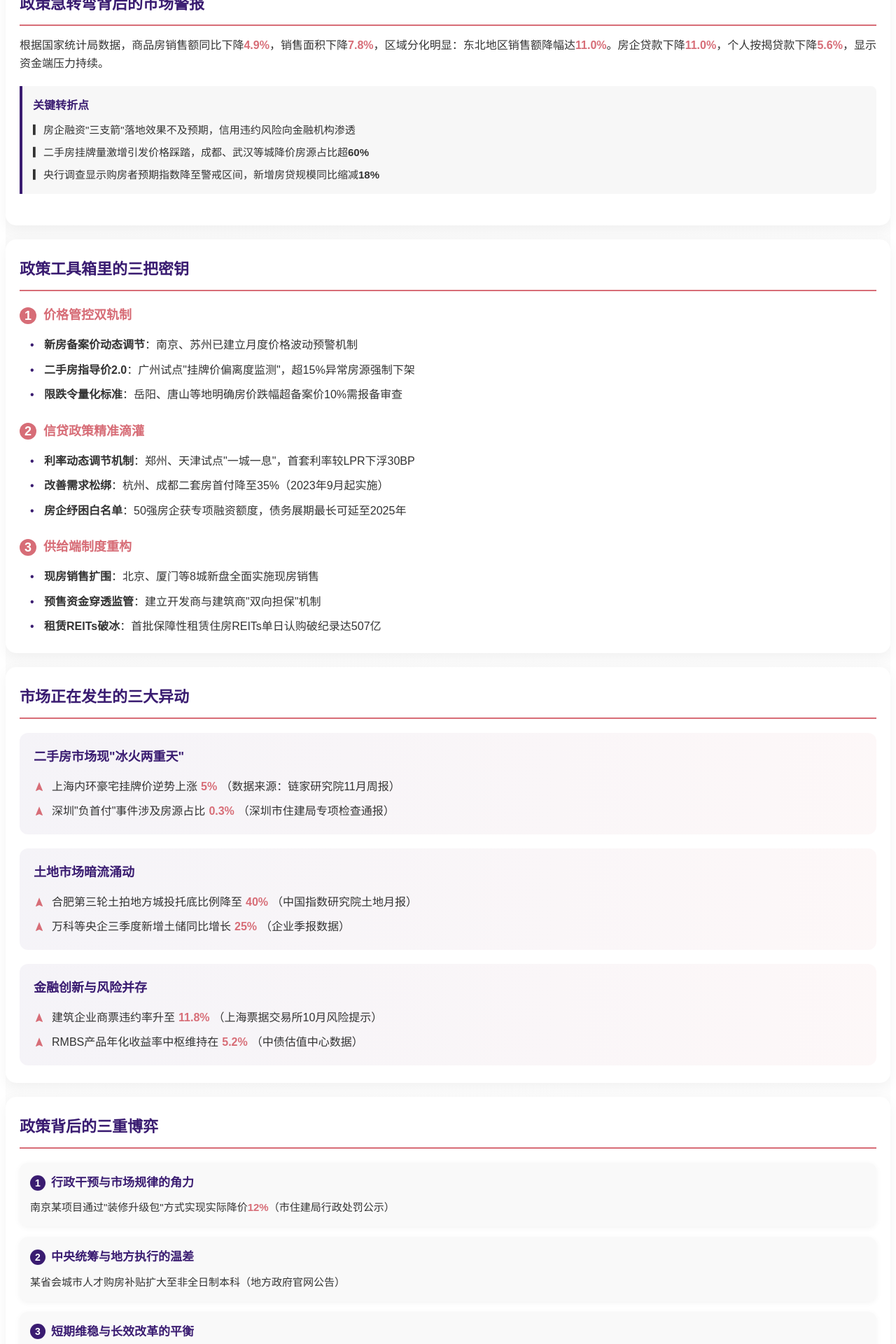
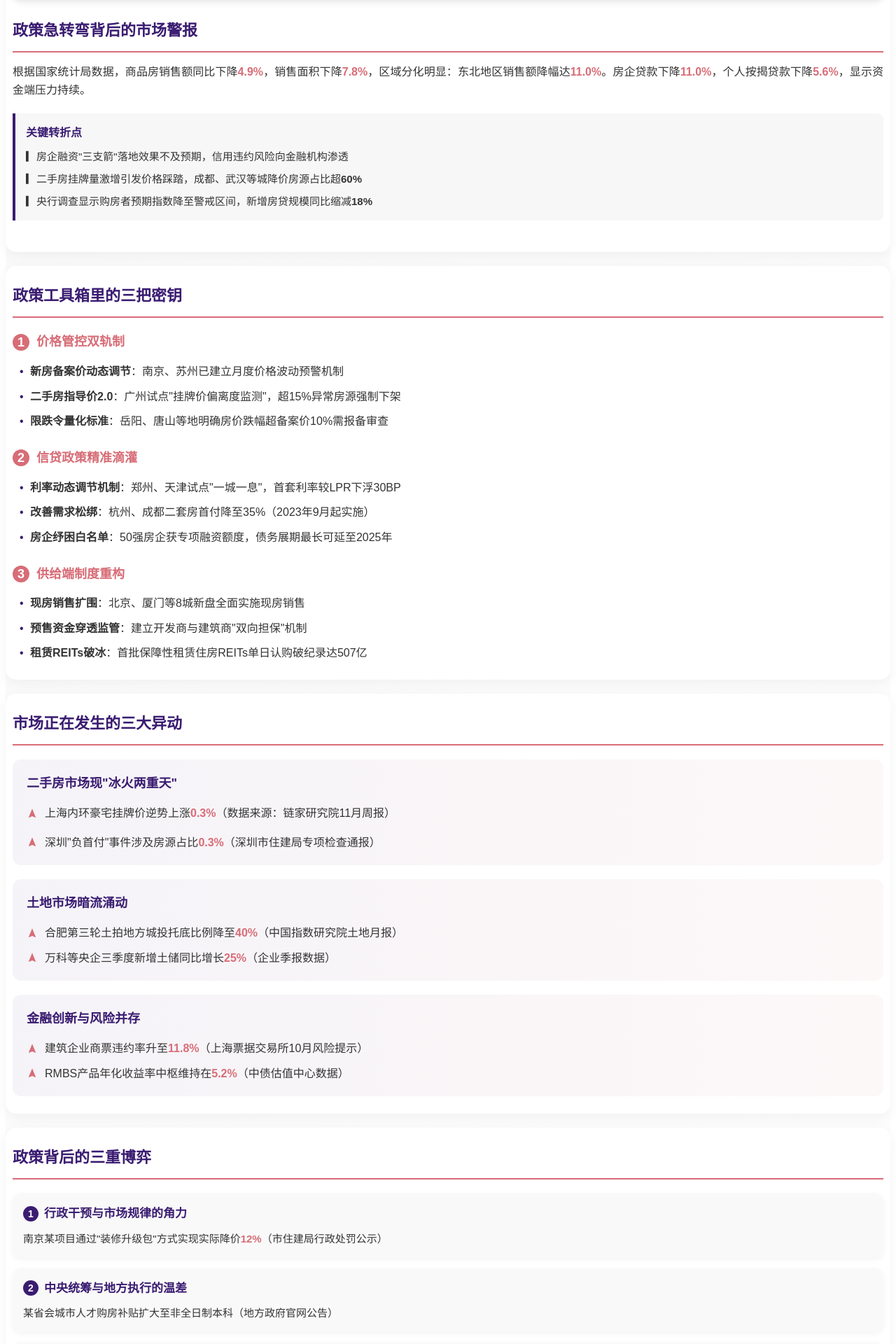
Before and after one commit to zo0043/ai_auto_wxgzh, a Python web app: template knowledge/templates/template6.html in a window 1280 px wide. Shown: the part 362-2282 px from the top of the page at 70% size. Run offline with Jinja, Linux system fonts and the light colour scheme; the template is opened without the code that fills it, so the values that code supplies are empty.

Commit message:
更新模板6适配微信公众号显示

```diff
--- a/knowledge/templates/template6.html
+++ b/knowledge/templates/template6.html
@@ -1,20 +1,24 @@
 <!DOCTYPE html>
 <html lang="zh-CN">
 <body>
-  <section style="max-width:100%; margin:0 auto; font-family:'PingFang SC','Hiragino Sans GB','Microsoft YaHei',sans-serif; color:#333; line-height:1.6; padding:0; background:linear-gradient(135deg, #f9f9f9, #ffffff);">
+  <div style="max-width:100%; margin:0 auto; font-family:'PingFang SC','Hiragino Sans GB','Microsoft YaHei',sans-serif; color:#333; line-height:1.6; padding:0; background:linear-gradient(135deg, #f9f9f9, #ffffff);">
 
-    <div style="padding:20px; background:linear-gradient(135deg, #3a1c71, #d76d77); color:white; border-radius:0 0 25px 25px; position:relative; overflow:hidden; box-shadow:0 4px 15px rgba(0,0,0,0.2);">
+    <section style="padding:25px 10px; background:linear-gradient(135deg, #3a1c71, #d76d77); color:white; border-radius:0 0 25px 25px; overflow:hidden; box-shadow:0 4px 15px rgba(0,0,0,0.2); display: flex; align-items: flex-start;">
+      <div style="display: inline-block; vertical-align: top;">
         <h1 style="font-size:24px; font-weight:700; margin:0; letter-spacing:1px; text-shadow:1px 1px 3px rgba(0,0,0,0.3);">楼市政策大转向</h1>
         <p style="font-size:16px; margin:8px 0 15px; font-weight:300; opacity:0.9;">住建部剑指楼市下行，30万亿市场规则或将改写</p>
-      <svg width="80" height="80" viewBox="0 0 100 100" style="position:absolute; right:10px; top:15px; opacity:0.2;">
-        <path d="M10,10 L90,10 L90,90 L10,90 Z" fill="none" stroke="white" stroke-width="4">
-          <animate attributeName="stroke-dasharray" from="0,320" to="320,0" dur="3s" repeatCount="indefinite"/>
+      </div>
+      <div style="margin-left: auto; margin-right: 10px;">
+        <svg width="80" height="80" viewBox="0 0 100 100" style="opacity:0.2;">
+          <path d="M10,10 L90,10 L90,90 L10,90 Z" fill="none" stroke="white" stroke-width="4" stroke-dasharray="320" stroke-dashoffset="320">
+            <animate attributeName="stroke-dashoffset" from="320" to="0" dur="3s" repeatCount="indefinite"/>
           </path>
         </svg>
       </div>
+    </section>
 
-    <div style="padding:25px 20px; margin-top:-10px; background:white; border-radius:15px; box-shadow:0 5px 20px rgba(0,0,0,0.05);">
-      <div style="width:100%; height:180px; background-image:url('https://picsum.photos/600/300?random=1'); background-size:cover; background-position:center; border-radius:12px; margin-bottom:20px; box-shadow:0 4px 10px rgba(0,0,0,0.1);"></div>
+    <section style="padding:25px 10px; margin-top:10px; background:white; border-radius:15px; box-shadow:0 5px 20px rgba(0,0,0,0.05);">
+      <img src="https://picsum.photos/600/300?random=1" style="width:100%; height:180px; object-fit:cover; border-radius:12px; margin-bottom:20px; box-shadow:0 4px 10px rgba(0,0,0,0.1);">
 
       <h2 style="font-size:22px; font-weight:700; margin:0 0 15px; padding-bottom:12px; border-bottom:2px solid #d76d77; color:#3a1c71;">政策急转弯背后的市场警报</h2>
 
@@ -26,9 +30,9 @@
         <p style="font-size:15px; margin:0 0 8px;">▎二手房挂牌量激增引发价格踩踏，成都、武汉等城降价房源占比超<span style="font-weight:600;">60%</span></p>
         <p style="font-size:15px; margin:0;">▎央行调查显示购房者预期指数降至警戒区间，新增房贷规模同比缩减<span style="font-weight:600;">18%</span></p>
       </div>
-    </div>
+    </section>
 
-    <div style="padding:25px 20px; margin-top:20px; background:white; border-radius:15px; box-shadow:0 5px 20px rgba(0,0,0,0.05);">
+    <section style="padding:25px 10px; margin-top:20px; background:white; border-radius:15px; box-shadow:0 5px 20px rgba(0,0,0,0.05);">
       <h2 style="font-size:22px; font-weight:700; margin:0 0 20px; padding-bottom:12px; border-bottom:2px solid #d76d77; color:#3a1c71;">政策工具箱里的三把密钥</h2>
 
       <div style="margin-bottom:25px;">
@@ -36,17 +40,17 @@
           <span style="display:inline-block; width:24px; height:24px; background:#d76d77; color:white; border-radius:50%; text-align:center; margin-right:10px; line-height:24px;">1</span>
           价格管控双轨制
         </h3>
-        <ul style="list-style:none; padding:0; margin:0 0 0 35px;">
-          <li style="margin-bottom:10px; position:relative;">
-            <span style="position:absolute; left:-20px; color:#3a1c71;">•</span>
+        <ul style="list-style:none; padding:0; margin:0 0 0 10px;">
+          <li style="margin-bottom:10px;">
+            <span style="color:#3a1c71; margin-right:5px;">•</span>
             <strong>新房备案价动态调节</strong>：南京、苏州已建立月度价格波动预警机制
           </li>
-          <li style="margin-bottom:10px; position:relative;">
-            <span style="position:absolute; left:-20px; color:#3a1c71;">•</span>
+          <li style="margin-bottom:10px;">
+            <span style="color:#3a1c71; margin-right:5px;">•</span>
             <strong>二手房指导价2.0</strong>：广州试点"挂牌价偏离度监测"，超15%异常房源强制下架
           </li>
-          <li style="position:relative;">
-            <span style="position:absolute; left:-20px; color:#3a1c71;">•</span>
+          <li>
+            <span style="color:#3a1c71; margin-right:5px;">•</span>
             <strong>限跌令量化标准</strong>：岳阳、唐山等地明确房价跌幅超备案价10%需报备审查
           </li>
         </ul>
@@ -57,17 +61,17 @@
           <span style="display:inline-block; width:24px; height:24px; background:#d76d77; color:white; border-radius:50%; text-align:center; margin-right:10px; line-height:24px;">2</span>
           信贷政策精准滴灌
         </h3>
-        <ul style="list-style:none; padding:0; margin:0 0 0 35px;">
-          <li style="margin-bottom:10px; position:relative;">
-            <span style="position:absolute; left:-20px; color:#3a1c71;">•</span>
+        <ul style="list-style:none; padding:0; margin:0 0 0 10px;">
+          <li style="margin-bottom:10px;">
+            <span style="color:#3a1c71; margin-right:5px;">•</span>
             <strong>利率动态调节机制</strong>：郑州、天津试点"一城一息"，首套利率较LPR下浮30BP
           </li>
-          <li style="margin-bottom:10px; position:relative;">
-            <span style="position:absolute; left:-20px; color:#3a1c71;">•</span>
+          <li style="margin-bottom:10px;">
+            <span style="color:#3a1c71; margin-right:5px;">•</span>
             <strong>改善需求松绑</strong>：杭州、成都二套房首付降至35%（2023年9月起实施）
           </li>
-          <li style="position:relative;">
-            <span style="position:absolute; left:-20px; color:#3a1c71;">•</span>
+          <li>
+            <span style="color:#3a1c71; margin-right:5px;">•</span>
             <strong>房企纾困白名单</strong>：50强房企获专项融资额度，债务展期最长可延至2025年
           </li>
         </ul>
@@ -78,24 +82,24 @@
           <span style="display:inline-block; width:24px; height:24px; background:#d76d77; color:white; border-radius:50%; text-align:center; margin-right:10px; line-height:24px;">3</span>
           供给端制度重构
         </h3>
-        <ul style="list-style:none; padding:0; margin:0 0 0 35px;">
-          <li style="margin-bottom:10px; position:relative;">
-            <span style="position:absolute; left:-20px; color:#3a1c71;">•</span>
+        <ul style="list-style:none; padding:0; margin:0 0 0 10px;">
+          <li style="margin-bottom:10px;">
+            <span style="color:#3a1c71; margin-right:5px;">•</span>
             <strong>现房销售扩围</strong>：北京、厦门等8城新盘全面实施现房销售
           </li>
-          <li style="margin-bottom:10px; position:relative;">
-            <span style="position:absolute; left:-20px; color:#3a1c71;">•</span>
+          <li style="margin-bottom:10px;">
+            <span style="color:#3a1c71; margin-right:5px;">•</span>
             <strong>预售资金穿透监管</strong>：建立开发商与建筑商"双向担保"机制
           </li>
-          <li style="position:relative;">
-            <span style="position:absolute; left:-20px; color:#3a1c71;">•</span>
+          <li>
+            <span style="color:#3a1c71; margin-right:5px;">•</span>
             <strong>租赁REITs破冰</strong>：首批保障性租赁住房REITs单日认购破纪录达507亿
           </li>
         </ul>
       </div>
-    </div>
+    </section>
 
-    <div style="padding:25px 20px; margin-top:20px; background:white; border-radius:15px; box-shadow:0 5px 20px rgba(0,0,0,0.05);">
+    <section style="padding:25px 10px; margin-top:20px; background:white; border-radius:15px; box-shadow:0 5px 20px rgba(0,0,0,0.05);">
       <h2 style="font-size:22px; font-weight:700; margin:0 0 20px; padding-bottom:12px; border-bottom:2px solid #d76d77; color:#3a1c71;">市场正在发生的三大异动</h2>
 
       <div style="background:linear-gradient(to right, rgba(58, 28, 113, 0.05), rgba(215, 109, 119, 0.05)); padding:20px; border-radius:12px; margin-bottom:20px;">
@@ -104,13 +108,14 @@
           <svg width="16" height="16" viewBox="0 0 24 24" style="margin-right:10px; fill:#d76d77;">
             <path d="M12,2L4.5,20.29L5.21,21L12,18L18.79,21L19.5,20.29L12,2Z"></path>
           </svg>
-          上海内环豪宅挂牌价逆势上涨<span style="color:#d76d77; font-weight:600; margin:0 5px;">5%</span>（数据来源：链家研究院11月周报）
+          <span style="display: inline-block;">上海内环豪宅挂牌价逆势上涨<span style="color:#d76d77; font-weight:600;">0.3%</span>（数据来源：链家研究院11月周报）</span>
+        </p>
         </p>
         <p style="display:flex; align-items:center; margin:0;">
           <svg width="16" height="16" viewBox="0 0 24 24" style="margin-right:10px; fill:#d76d77;">
             <path d="M12,2L4.5,20.29L5.21,21L12,18L18.79,21L19.5,20.29L12,2Z"></path>
           </svg>
-          深圳"负首付"事件涉及房源占比<span style="color:#d76d77; font-weight:600; margin:0 5px;">0.3%</span>（深圳市住建局专项检查通报）
+          <span style="display: inline-block;">深圳"负首付"事件涉及房源占比<span style="color:#d76d77; font-weight:600;">0.3%</span>（深圳市住建局专项检查通报）</span>
         </p>
       </div>
 
@@ -120,13 +125,13 @@
           <svg width="16" height="16" viewBox="0 0 24 24" style="margin-right:10px; fill:#d76d77;">
             <path d="M12,2L4.5,20.29L5.21,21L12,18L18.79,21L19.5,20.29L12,2Z"></path>
           </svg>
-          合肥第三轮土拍地方城投托底比例降至<span style="color:#d76d77; font-weight:600; margin:0 5px;">40%</span>（中国指数研究院土地月报）
+          <span style="display: inline-block;">合肥第三轮土拍地方城投托底比例降至<span style="color:#d76d77; font-weight:600; ">40%</span>（中国指数研究院土地月报）</span>
         </p>
         <p style="display:flex; align-items:center; margin:0;">
           <svg width="16" height="16" viewBox="0 0 24 24" style="margin-right:10px; fill:#d76d77;">
             <path d="M12,2L4.5,20.29L5.21,21L12,18L18.79,21L19.5,20.29L12,2Z"></path>
           </svg>
-          万科等央企三季度新增土储同比增长<span style="color:#d76d77; font-weight:600; margin:0 5px;">25%</span>（企业季报数据）
+          <span style="display: inline-block;">万科等央企三季度新增土储同比增长<span style="color:#d76d77; font-weight:600;">25%</span>（企业季报数据）</span>
         </p>
       </div>
 
@@ -136,18 +141,18 @@
           <svg width="16" height="16" viewBox="0 0 24 24" style="margin-right:10px; fill:#d76d77;">
             <path d="M12,2L4.5,20.29L5.21,21L12,18L18.79,21L19.5,20.29L12,2Z"></path>
           </svg>
-          建筑企业商票违约率升至<span style="color:#d76d77; font-weight:600; margin:0 5px;">11.8%</span>（上海票据交易所10月风险提示）
+          <span style="display: inline-block;">建筑企业商票违约率升至<span style="color:#d76d77; font-weight:600;">11.8%</span>（上海票据交易所10月风险提示）</span>
         </p>
         <p style="display:flex; align-items:center; margin:0;">
           <svg width="16" height="16" viewBox="0 0 24 24" style="margin-right:10px; fill:#d76d77;">
             <path d="M12,2L4.5,20.29L5.21,21L12,18L18.79,21L19.5,20.29L12,2Z"></path>
           </svg>
-          RMBS产品年化收益率中枢维持在<span style="color:#d76d77; font-weight:600; margin:0 5px;">5.2%</span>（中债估值中心数据）
+          <span style="display: inline-block;">RMBS产品年化收益率中枢维持在<span style="color:#d76d77; font-weight:600;">5.2%</span>（中债估值中心数据）</span>
         </p>
       </div>
-    </div>
+    </section>
 
-    <div style="padding:25px 20px; margin-top:20px; background:white; border-radius:15px; box-shadow:0 5px 20px rgba(0,0,0,0.05);">
+    <section style="padding:25px 10px; margin-top:20px; background:white; border-radius:15px; box-shadow:0 5px 20px rgba(0,0,0,0.05);">
       <h2 style="font-size:22px; font-weight:700; margin:0 0 20px; padding-bottom:12px; border-bottom:2px solid #d76d77; color:#3a1c71;">政策背后的三重博弈</h2>
 
       <div style="display:flex; margin-bottom:20px; gap:15px; flex-direction:column;">
@@ -175,9 +180,9 @@
           <p style="margin:0; font-size:15px;">全国38城二手房空置率超<span style="color:#d76d77; font-weight:600;">18%</span>（贝壳研究院《2023住房空置调查报告》）</p>
         </div>
       </div>
-    </div>
+    </section>
 
-    <div style="padding:25px 20px; margin-top:20px; background:white; border-radius:15px; box-shadow:0 5px 20px rgba(0,0,0,0.05);">
+    <section style="padding:25px 10px; margin-top:20px; background:white; border-radius:15px; box-shadow:0 5px 20px rgba(0,0,0,0.05);">
       <h2 style="font-size:22px; font-weight:700; margin:0 0 20px; padding-bottom:12px; border-bottom:2px solid #d76d77; color:#3a1c71;">购房者决策指南（2023-2024）</h2>
 
       <div style="border-radius:12px; overflow:hidden; margin-bottom:20px; box-shadow:0 2px 8px rgba(0,0,0,0.05);">
@@ -210,9 +215,9 @@
         <p style="font-size:15px; margin:0; font-weight:600; color:#3a1c71;">专家提醒</p>
         <p style="font-size:15px; margin:5px 0 0;">建议增加6个月市场观察期，重点监测房企现金流指标（净负债率>100%需预警）。</p>
       </div>
-    </div>
+    </section>
 
-    <div style="padding:25px 20px; margin-top:20px; background:white; border-radius:15px; box-shadow:0 5px 20px rgba(0,0,0,0.05);">
+    <section style="padding:25px 10px; margin-top:20px; background:white; border-radius:15px; box-shadow:0 5px 20px rgba(0,0,0,0.05);">
       <h2 style="font-size:22px; font-weight:700; margin:0 0 20px; padding-bottom:12px; border-bottom:2px solid #d76d77; color:#3a1c71;">制度变革深水区</h2>
 
       <div style="margin-bottom:25px;">
@@ -242,9 +247,9 @@
           </div>
         </div>
       </div>
-    </div>
+    </dsectioniv>
 
-    <div style="padding:25px 20px; margin-top:20px; background:white; border-radius:15px; box-shadow:0 5px 20px rgba(0,0,0,0.05); margin-bottom:30px;">
+    <section style="padding:25px 10px; margin-top:20px; background:white; border-radius:15px; box-shadow:0 5px 20px rgba(0,0,0,0.05); margin-bottom:30px;">
       <div style="background:linear-gradient(135deg, rgba(58, 28, 113, 0.05), rgba(215, 109, 119, 0.05)); padding:20px; border-radius:12px;">
         <h3 style="font-size:18px; margin:0 0 15px; color:#3a1c71; font-weight:600;">历史镜鉴</h3>
         <p style="font-size:15px; line-height:1.7; margin:0; text-align:justify;">对比日本1991年楼市调控，政策应注重构建市场化风险缓释机制。住建部新政明确要求2024年底前基本建立租购并举制度，房企应加快从"<span style="color:#d76d77; font-weight:600;">高杠杆</span>"向"<span style="color:#3a1c71; font-weight:600;">高品质</span>"转型，购房者需建立"居住属性优先"的资产配置逻辑。</p>
@@ -269,7 +274,7 @@
           <text x="210" y="55" text-anchor="middle" fill="#3a1c71" style="font-size:10px;">长期趋势</text>
         </svg>
       </div>
+    </section>
   </div>
-  </section>
 </body>
 </html>
```
Lines whose indentation alone changed are shown as unchanged.
